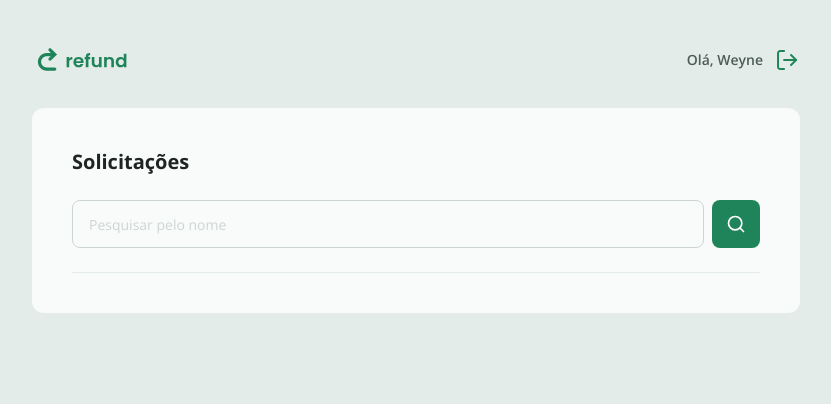
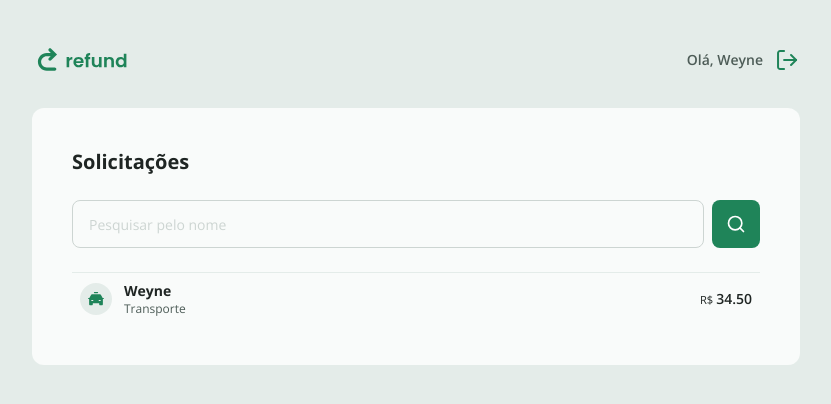
Before and after one commit to Weyne23/Refund2.0, a React (Vite) app: page / in a window 1280 px wide. Shown: the top 404 px of the page, without its empty margins (224-1055 px from the left). Built offline with nearby package versions, Linux system fonts and the light colour scheme.

Commit message:
componente de Refund Item

```diff
--- /dev/null
+++ b/src/Components/RefundItem.tsx
@@ -0,0 +1,28 @@
+export type RefundItemProps = {
+    id: string
+    name: string
+    category: string
+    amount: string
+    categoryImg: string
+}
+
+type Props = React.ComponentProps<"a"> & {
+    data: RefundItemProps
+}
+
+export function RefundItem({ data, ...rest }: Props) {
+    return (
+        //esse 5 no "hover:bg-green-100/5" é a transparencia da cor
+        <a href="" className="flex items-center gap-3 hover:bg-green-100/5 cursor-pointer rounded-md p-2" {...rest}>
+            <img src={data.categoryImg} alt="Ícone da categoria" className="h-8 w-8"/>
+            <div className="flex flex-col flex-1">
+                <strong className="text-sm text-gray-100">{data.name}</strong>
+                <span className="text-xs text-gray-200">{data.category}</span>
+            </div>
+            <span className="text-sm text-gray-100 font-semibold">
+                <small className="font-normal text-gray-100">R$ </small>
+                {data.amount}
+            </span>
+        </a>
+    )
+}
--- a/src/pages/Dashboard.tsx
+++ b/src/pages/Dashboard.tsx
@@ -1,8 +1,19 @@
+import { useState } from "react"
+
+import searchSvg from "../assets/search.svg"
+import { CATEGORIES } from "../utils/categories";
+
 import { Input } from "../Components/Input"
 import { Button } from "../Components/Button";
-import searchSvg from "../assets/search.svg"
+import { RefundItem } from "../Components/RefundItem";
 
-import { useState } from "react"
+const REFFUND_EXEMPLE = {
+    id: "123",
+    name: "Weyne",
+    category: "Transporte",
+    amount: "34.50",
+    categoryImg: CATEGORIES["transport"].icon
+}
 
 export function Dashboard() {
     const [name, setName] = useState("");
@@ -21,6 +32,10 @@
                     <img src={searchSvg} alt="Ícone de pesquisar" className="w-5" />
                 </Button>
             </form>
+
+            <div>
+                <RefundItem data={REFFUND_EXEMPLE} />
+            </div>
         </div>
     )
 }
```
